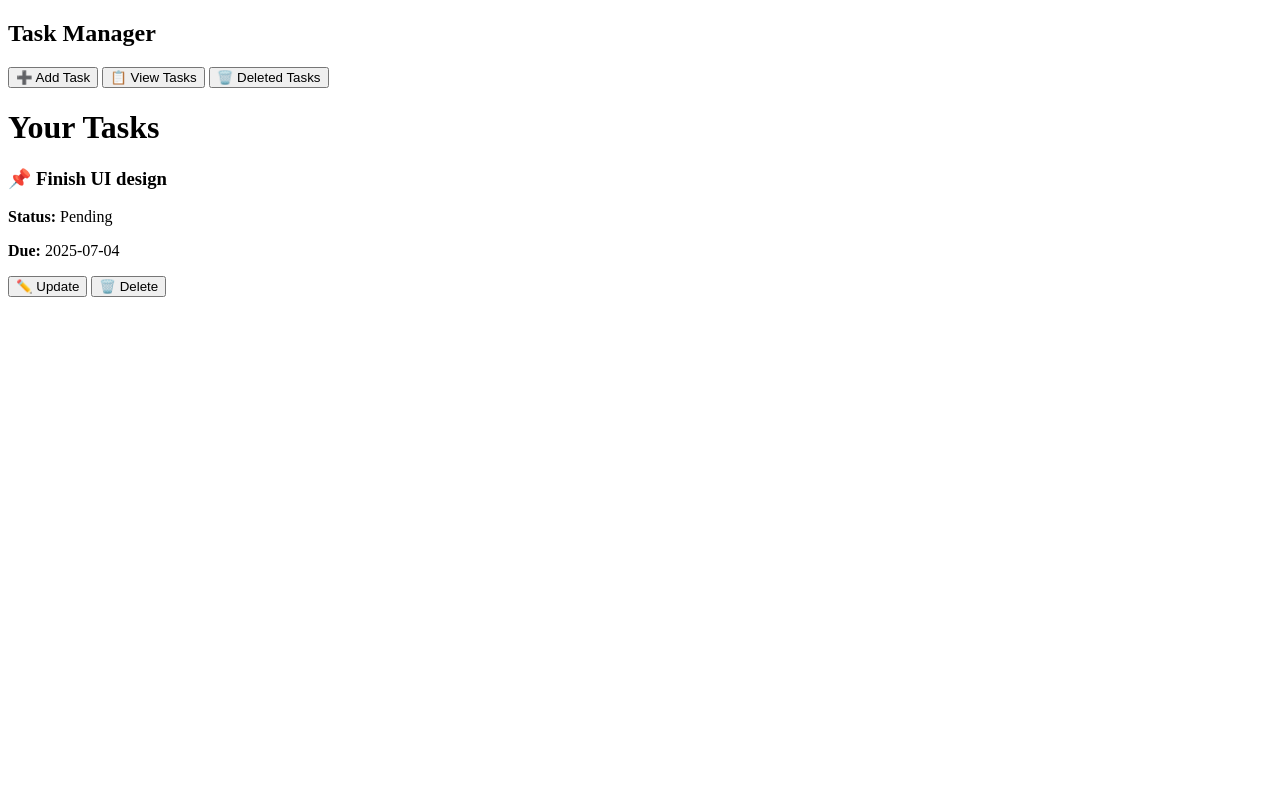
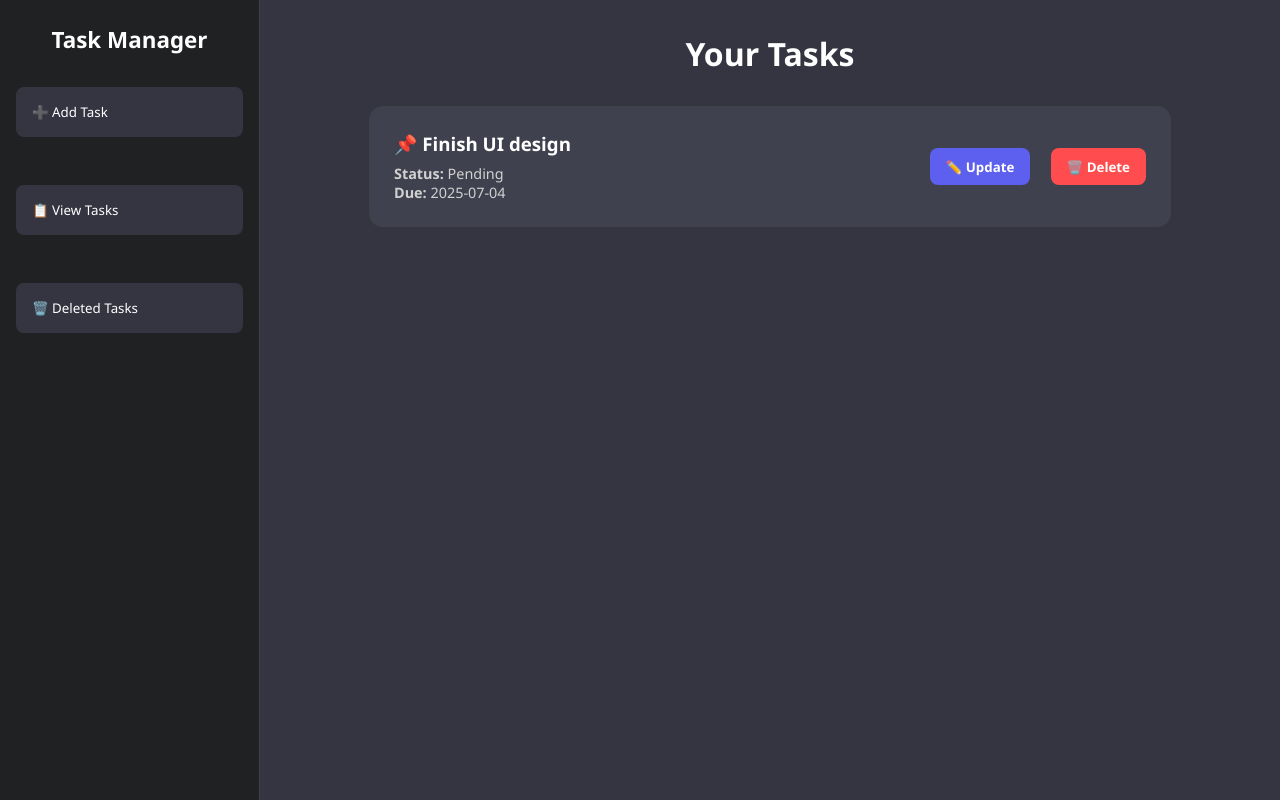
Before and after one commit to AnoopGeorge418/Task-Manager, a website: page frontend/src/pages/view.html in a window 1280 px wide. Drawn offline with Linux system fonts and the light colour scheme.

Commit message:
Frontend UI Design Updated

```diff
--- a/frontend/src/styles/deleted.css
+++ b/frontend/src/styles/deleted.css
@@ -0,0 +1,113 @@
+* {
+  margin: 0;
+  padding: 0;
+  box-sizing: border-box;
+  font-family: 'Segoe UI', sans-serif;
+}
+
+body {
+  background-color: #343541;
+  color: white;
+  width: 100vw;
+  height: 100vh;
+  display: flex;
+  overflow: hidden;
+}
+
+.dashboard_container {
+  display: flex;
+  width: 100%;
+  height: 100%;
+}
+
+/* Sidebar (reused) */
+.sidebar {
+  width: 260px;
+  background-color: #202123;
+  padding: 1.5rem 1rem;
+  display: flex;
+  flex-direction: column;
+  gap: 2rem;
+  border-right: 1px solid #3f4147;
+}
+
+.sidebar h2 {
+  font-size: 1.4rem;
+  color: white;
+  text-align: center;
+}
+
+.sidebar button {
+  background: #343541;
+  border: none;
+  color: white;
+  padding: 1rem;
+  margin-bottom: 1rem;
+  border-radius: 0.5rem;
+  cursor: pointer;
+  text-align: left;
+  transition: background 0.3s ease;
+}
+
+.sidebar button:hover {
+  background: #4b4f58;
+}
+
+/* Main area */
+.main_area {
+  flex: 1;
+  padding: 2rem;
+  overflow-y: auto;
+}
+
+.task_list_container {
+  max-width: 800px;
+  margin: 0 auto;
+}
+
+.task_list_container h1 {
+  text-align: center;
+  margin-bottom: 2rem;
+}
+
+/* Deleted task card */
+.task_card {
+  background-color: #40414f;
+  padding: 1.5rem;
+  border-radius: 0.8rem;
+  margin-bottom: 1.5rem;
+  box-shadow: 0 0 0 1px #3f4147;
+  display: flex;
+  justify-content: space-between;
+  align-items: center;
+  transition: transform 0.2s ease;
+}
+
+.task_card:hover {
+  transform: scale(1.01);
+}
+
+.task_info h3 {
+  margin-bottom: 0.5rem;
+}
+
+.task_info p {
+  font-size: 0.9rem;
+  color: #d1d1d1;
+}
+
+/* Restore button */
+.restore {
+  background-color: #00b894;
+  border: none;
+  padding: 0.6rem 1.2rem;
+  border-radius: 0.5rem;
+  color: white;
+  cursor: pointer;
+  font-weight: bold;
+  transition: background-color 0.3s ease;
+}
+
+.restore:hover {
+  background-color: #26de81;
+}
--- a/frontend/src/styles/forgotPassword.css
+++ b/frontend/src/styles/forgotPassword.css
@@ -0,0 +1,61 @@
+body {
+  margin: 0;
+  padding: 0;
+  background: linear-gradient(to bottom, #0f0f0f, #1e1f22);
+  height: 100vh;
+  display: flex;
+  justify-content: center;
+  align-items: center;
+  color: white;
+  font-family: "Segoe UI", sans-serif;
+}
+
+.forgot_container {
+  background-color: #2a2b31;
+  padding: 2rem;
+  border-radius: 1rem;
+  width: 26rem;
+  text-align: center;
+  box-shadow: 0 0 10px rgba(0,0,0,0.5);
+}
+
+.step {
+  display: flex;
+  flex-direction: column;
+  gap: 1rem;
+  margin-top: 1.5rem;
+}
+
+input {
+  padding: 0.8rem;
+  border: none;
+  border-radius: 0.5rem;
+  background-color: #3b3c42;
+  color: white;
+  outline: none;
+}
+
+button {
+  padding: 0.8rem;
+  border: none;
+  border-radius: 0.5rem;
+  background-color: #4f80ff;
+  color: white;
+  font-weight: bold;
+  cursor: pointer;
+  transition: background-color 0.3s ease;
+}
+
+button:hover {
+  background-color: #355dd2;
+}
+
+.hidden {
+  display: none;
+}
+
+.message {
+  margin-top: 1.5rem;
+  font-size: 0.9rem;
+  color: #f39c12;
+}
--- a/frontend/src/styles/login.css
+++ b/frontend/src/styles/login.css
@@ -1,93 +1,129 @@
+/* Base Reset and Background */
 body {
-    background: linear-gradient(#000000, #FFFFFF);
+  margin: 0;
+  padding: 0;
+  background: linear-gradient(to bottom right, #38455b, #1d1e30);
   width: 100vw;
   height: 100vh;
-    margin: 0;
-    padding: 0;
+  font-family: "Segoe UI", sans-serif;
   display: flex;
   justify-content: center;
   align-items: center;
+  color: #ffffff;
 }
 
+/* Container */
 .login_container {
   width: 30rem;
-    height: 25rem;
-    background-color: rgb(159, 158, 158);
-    border-radius: 2rem;
-    padding: 1rem;
+  background-color: #2d3a55;
+  border-radius: 1.5rem;
+  padding: 2rem 2.5rem; /* Added horizontal padding */
+  box-shadow: 0 8px 20px rgba(0, 0, 0, 0.3);
+  box-sizing: border-box;
 }
 
+/* Welcome Section */
 .welcome_msg {
   text-align: center;
+  margin-bottom: 1.5rem;
 }
 
 .welcome_msg p {
-    margin-top: -1rem;
+  color: #b0b8c1;
+  margin-top: 0.5rem;
 }
 
+/* Input Fields */
 .data_inputs {
   display: flex;
   flex-direction: column;
-    justify-content: center;
-    align-items: center;
-    margin-top: 2rem;
+  gap: 1.2rem;
+  margin-bottom: 1rem;
 }
 
 .data_inputs input {
-    width: 20rem;
-    height: 2rem;
-    border-radius: .5rem;
-    padding: .5rem;
+  width: 100%;
+  height: 2.5rem;
+  padding: 0.5rem 1rem;
+  border-radius: 0.5rem;
+  border: none;
+  background-color: #445069;
+  color: white;
+  font-size: 1rem;
+  outline: none;
+  box-sizing: border-box; /* So padding stays inside width */
+}
+
+/* Forgot Password Button */
+.fogotPass {
+  display: flex;
+  justify-content: flex-end;
+  margin-bottom: 1.2rem;
 }
 
 .fogotPass button {
+  background: none;
   border: none;
+  color: #9db7ff;
   cursor: pointer;
-    background: none;
-    color: black;
-    margin: 1rem 17rem;
-    width: 9rem;
-    transition: font-size 0.3s ease-in-out;
+  font-size: 0.9rem;
+  transition: color 0.3s ease;
 }
 
 .fogotPass button:hover {
-    font-size: 1rem;
+  color: #c2d3ff;
 }
 
+/* Login Button */
 .loginBtn {
-    display: flex;
-    justify-content: center;
-
-}
-
-.loginBtn input {
-    width: 8.5rem;
-    height: 2.5rem;
-    border-radius: .5rem;
-    background-color: rgb(76, 76, 245);
-    color: white;
-    cursor: pointer;
-}
-
-.signUpLink {
   display: flex;
   justify-content: center;
 }
 
-.signUpLink span {
-    color: rgb(23, 77, 152);
+.loginBtn input {
+  width: 10rem;
+  height: 2.8rem;
+  border-radius: 0.6rem;
+  background-color: #4f80ff;
+  color: white;
+  font-weight: bold;
+  border: none;
   cursor: pointer;
+  transition: background-color 0.3s ease;
 }
 
+.loginBtn input:hover {
+  background-color: #3563dd;
+}
+
+/* Sign Up Text */
+.signUpLink {
+  display: flex;
+  justify-content: center;
+  margin-top: 1.5rem;
+}
+
+.signUpLinkText {
+  margin-left: 0.4rem;
+  color: #9db7ff;
+  cursor: pointer;
+  font-weight: 600;
+}
+
+.signUpLinkText:hover {
+  text-decoration: underline;
+}
+
+/* Alert Box */
 .alert {
-  background-color: #754f50;
+  margin-top: 1.5rem;
+  background-color: #ff4d4f;
   color: white;
   padding: 1rem;
   border-radius: 8px;
   text-align: center;
   font-weight: bold;
-  margin-top: 1rem;
-  box-shadow: 0 2px 5px rgba(0,0,0,0.2);
+  box-shadow: 0 2px 6px rgba(0,0,0,0.2);
   transition: opacity 0.3s ease;
 }
 
--- a/frontend/src/styles/signUp.css
+++ b/frontend/src/styles/signUp.css
@@ -1,86 +1,140 @@
+/* 🌌 Global Styles */
+:root {
+  --bg-gradient-start: #38455b;
+  --bg-gradient-end: #1d1e30;
+  --input-bg: #445069;
+  --input-text: #ffffff;
+  --container-bg: #2d3a55;
+  --button-bg: #4f80ff;
+  --button-hover: #3563dd;
+  --success-bg: #4caf50;
+  --error-bg: #ff4d4f;
+  --font-main: "Segoe UI", sans-serif;
+  --text-color: #ffffff;
+  --text-muted: #b0b8c1;
+  --link-color: #9db7ff;
+}
+
+/* Reset & Base Layout */
+* {
+  box-sizing: border-box;
+}
+
 body {
-  background: linear-gradient(#000000, #ffffff);
+  margin: 0;
+  padding: 0;
   width: 100vw;
   height: 100vh;
-  margin: 0;
-  padding: 0;
+  font-family: var(--font-main);
+  background: linear-gradient(to bottom right, var(--bg-gradient-start), var(--bg-gradient-end));
+  color: var(--text-color);
   display: flex;
   justify-content: center;
   align-items: center;
 }
 
+/* 📦 Signup Container */
 .signup_container {
-  width: 30rem;
-  height: auto;
-  background-color: rgb(159, 158, 158);
-  border-radius: 2rem;
+  width: 100%;
+  max-width: 30rem;
+  background-color: var(--container-bg);
+  border-radius: 1.5rem;
   padding: 2rem;
+  box-shadow: 0 8px 20px rgba(0, 0, 0, 0.3);
 }
 
+/* 👋 Welcome Section */
 .welcome_msg {
   text-align: center;
+  margin-bottom: 1.5rem;
 }
 
 .welcome_msg p {
-  margin-top: -1rem;
+  margin-top: 0.5rem;
+  color: var(--text-muted);
 }
 
+/* 🧾 Input Group */
 .data_inputs {
   display: flex;
   flex-direction: column;
-  align-items: center;
-  margin-top: 2rem;
+  gap: 1rem;
+  margin-bottom: 2rem;
 }
 
 .data_inputs input {
-  width: 20rem;
-  height: 2rem;
+  width: 100%;
+  height: 2.5rem;
+  padding: 0.5rem 1rem;
+  border: none;
   border-radius: 0.5rem;
-  padding: 0.5rem;
+  background-color: var(--input-bg);
+  color: var(--input-text);
+  font-size: 1rem;
+  outline: none;
+  transition: box-shadow 0.2s;
 }
 
+.data_inputs input:focus {
+  box-shadow: 0 0 0 2px rgba(79, 128, 255, 0.6);
+}
+
+/* 🆙 Sign Up Button */
 .signupBtn {
   display: flex;
   justify-content: center;
-  margin-top: 2rem;
+  margin-bottom: 1rem;
 }
 
 .signupBtn input {
-  width: 8.5rem;
-  height: 2.5rem;
-  border-radius: 0.5rem;
-  background-color: rgb(76, 76, 245);
+  width: 10rem;
+  height: 2.8rem;
+  background-color: var(--button-bg);
   color: white;
+  font-weight: bold;
+  border: none;
+  border-radius: 0.6rem;
   cursor: pointer;
-  border: none;
+  transition: background-color 0.3s ease;
 }
 
+.signupBtn input:hover {
+  background-color: var(--button-hover);
+}
+
+/* 🔁 Redirect to Login */
 .redirect_login {
   display: flex;
   justify-content: center;
-  margin-top: 1rem;
+  font-size: 0.95rem;
 }
 
 .loginLink {
-  color: rgb(23, 77, 152);
+  margin-left: 0.5rem;
+  color: var(--link-color);
   cursor: pointer;
-  margin-left: 0.5rem;
   font-weight: bold;
+  transition: text-decoration 0.2s;
 }
 
-/* ✅ For showMessage() alerts */
+.loginLink:hover {
+  text-decoration: underline;
+}
+
+/* 🚨 Alert Message */
 .alert {
   padding: 1rem;
   margin-top: 1rem;
+  border-radius: 0.5rem;
   text-align: center;
-  border-radius: 0.5rem;
   font-weight: bold;
-  background-color: #ff4d4f;
+  background-color: var(--error-bg);
   color: white;
+  box-shadow: 0 2px 5px rgba(0, 0, 0, 0.2);
 }
 
 .alert.success {
-  background-color: #4caf50;
+  background-color: var(--success-bg);
 }
 
 .hidden {
--- a/frontend/src/styles/style.css
+++ b/frontend/src/styles/style.css
@@ -1,116 +1,136 @@
-/* Reset some default browser styles */
+/* 🌌 Reset & Base */
 * {
   margin: 0;
   padding: 0;
   box-sizing: border-box;
 }
 
-/* Typography and base setup */
 body {
   font-family: "Segoe UI", Tahoma, Geneva, Verdana, sans-serif;
-  background: linear-gradient(135deg, #f8f9fa, #e8ecf1);
-  color: #333;
-  line-height: 1.6;
+  background: linear-gradient(to bottom right, #38455b, #1d1e30);
+  color: #f0f0f0;
   min-height: 100vh;
   display: flex;
   flex-direction: column;
 }
 
-/* Header styles */
+/* 🧠 Header */
 header {
-  background-color: #ffffff;
+  background-color: #1a1e29;
   padding: 1rem 2rem;
   display: flex;
   justify-content: space-between;
   align-items: center;
-  box-shadow: 0 2px 6px rgba(0, 0, 0, 0.1);
+  box-shadow: 0 2px 8px rgba(0, 0, 0, 0.3);
 }
 
 header h1 {
-  font-size: 1.5rem;
-  color: #0077cc;
+  font-size: 1.75rem;
+  color: #66aaff;
 }
 
-nav .authBtn1 {
+/* 🔐 Header Buttons */
+.authBtn1 {
   margin-left: 1rem;
-  text-decoration: none;
-  color: #ffffff;
-  background-color: rgb(68, 112, 233);
+  background-color: #4f80ff;
+  color: white;
+  padding: 0.5rem 1.2rem;
+  border: none;
   font-weight: bold;
-  padding: .5rem;
-  border-radius: .5rem;
-  transition: color 0.3s ease;
+  border-radius: 0.5rem;
+  cursor: pointer;
+  transition: background-color 0.3s ease;
 }
 
-nav .authBtn1:hover {
-  color: #000000;
+.authBtn1:hover {
+  background-color: #3563dd;
 }
 
-/* Main hero section */
+/* 🎯 Hero Section */
 main {
   flex: 1;
   display: flex;
   align-items: center;
   justify-content: center;
   padding: 2rem;
+  text-align: center;
 }
 
 .hero {
-  text-align: center;
   max-width: 600px;
 }
 
 .hero h2 {
   font-size: 2.5rem;
+  color: #ffffff;
   margin-bottom: 1rem;
-  color: #111;
 }
 
-.hero p {
+.hero .tagline {
   font-size: 1.2rem;
+  color: #cccccc;
   margin-bottom: 2rem;
-  color: #555;
 }
 
-/* CTA Buttons */
+/* 🚀 CTA Buttons */
 .cta-buttons {
   display: flex;
   justify-content: center;
+  flex-wrap: wrap;
   gap: 1rem;
 }
 
-.authBtn2{
-  background-color: #0077cc;
+.authBtn2 {
+  background-color: #4f80ff;
   color: white;
-  padding: 0.75rem 1.5rem;
-  border-radius: 8px;
-  text-decoration: none;
+  padding: 0.8rem 1.6rem;
+  border-radius: 0.6rem;
   font-weight: bold;
+  border: none;
+  cursor: pointer;
+  font-size: 1rem;
   transition: background-color 0.3s ease, transform 0.2s ease;
 }
 
 .authBtn2:hover {
-  background-color: #005fa3;
-  transform: translateY(-2px);
+  background-color: #3563dd;
+  transform: scale(1.05);
 }
 
-/* Footer */
+/* 🔻 Footer */
 footer {
-  background-color: #f2f2f2;
+  background-color: #1a1e29;
+  text-align: center;
   padding: 1rem;
-  text-align: center;
   font-size: 0.9rem;
-  color: #777;
+  color: #999;
+  margin-top: auto;
 }
 
-
 footer a {
+  color: #8ab4f8;
+  font-weight: bold;
   text-decoration: none;
-  color: black;
-  cursor: pointer;
-  transition: font-size 0.3s ease-in;
+  transition: color 0.3s ease;
 }
 
 footer a:hover {
-  font-size: 1rem;
+  color: #ffffff;
+  text-decoration: underline;
 }
+
+/* 📱 Responsive Tweak */
+@media (max-width: 480px) {
+  .hero h2 {
+    font-size: 1.75rem;
+  }
+
+  .hero .tagline {
+    font-size: 1rem;
+  }
+
+  .authBtn2 {
+    width: 100%;
+    text-align: center;
+  }
+}
--- a/frontend/src/styles/view.css
+++ b/frontend/src/styles/view.css
@@ -0,0 +1,127 @@
+/* Reuse sidebar styles */
+* {
+  margin: 0;
+  padding: 0;
+  box-sizing: border-box;
+  font-family: 'Segoe UI', sans-serif;
+}
+
+body {
+  background-color: #343541;
+  color: white;
+  width: 100vw;
+  height: 100vh;
+  display: flex;
+  overflow: hidden;
+}
+
+.dashboard_container {
+  display: flex;
+  width: 100%;
+  height: 100%;
+}
+
+/* Sidebar (same as before) */
+.sidebar {
+  width: 260px;
+  background-color: #202123;
+  padding: 1.5rem 1rem;
+  display: flex;
+  flex-direction: column;
+  gap: 2rem;
+  border-right: 1px solid #3f4147;
+}
+
+.sidebar h2 {
+  font-size: 1.4rem;
+  color: white;
+  text-align: center;
+}
+
+.sidebar button {
+  background: #343541;
+  border: none;
+  color: white;
+  padding: 1rem;
+  margin-bottom: 1rem;
+  border-radius: 0.5rem;
+  cursor: pointer;
+  text-align: left;
+  transition: background 0.3s ease;
+}
+
+.sidebar button:hover {
+  background: #4b4f58;
+}
+
+/* Main content area */
+.main_area {
+  flex: 1;
+  padding: 2rem;
+  overflow-y: auto;
+}
+
+.task_list_container {
+  max-width: 800px;
+  margin: 0 auto;
+}
+
+.task_list_container h1 {
+  text-align: center;
+  margin-bottom: 2rem;
+}
+
+/* Task card */
+.task_card {
+  background-color: #40414f;
+  padding: 1.5rem;
+  border-radius: 0.8rem;
+  margin-bottom: 1.5rem;
+  box-shadow: 0 0 0 1px #3f4147;
+  display: flex;
+  justify-content: space-between;
+  align-items: center;
+  transition: transform 0.2s ease;
+}
+
+.task_card:hover {
+  transform: scale(1.01);
+}
+
+.task_info h3 {
+  margin-bottom: 0.5rem;
+}
+
+.task_info p {
+  font-size: 0.9rem;
+  color: #d1d1d1;
+}
+
+/* Buttons */
+.task_actions button {
+  margin-left: 1rem;
+  padding: 0.6rem 1rem;
+  border: none;
+  border-radius: 0.5rem;
+  cursor: pointer;
+  font-weight: bold;
+  transition: background-color 0.3s ease;
+}
+
+.update {
+  background-color: #5d5fef;
+  color: white;
+}
+
+.update:hover {
+  background-color: #7a7cff;
+}
+
+.delete {
+  background-color: #ff4d4f;
+  color: white;
+}
+
+.delete:hover {
+  background-color: #ff7375;
+}
```
Lines whose indentation alone changed are shown as unchanged.
